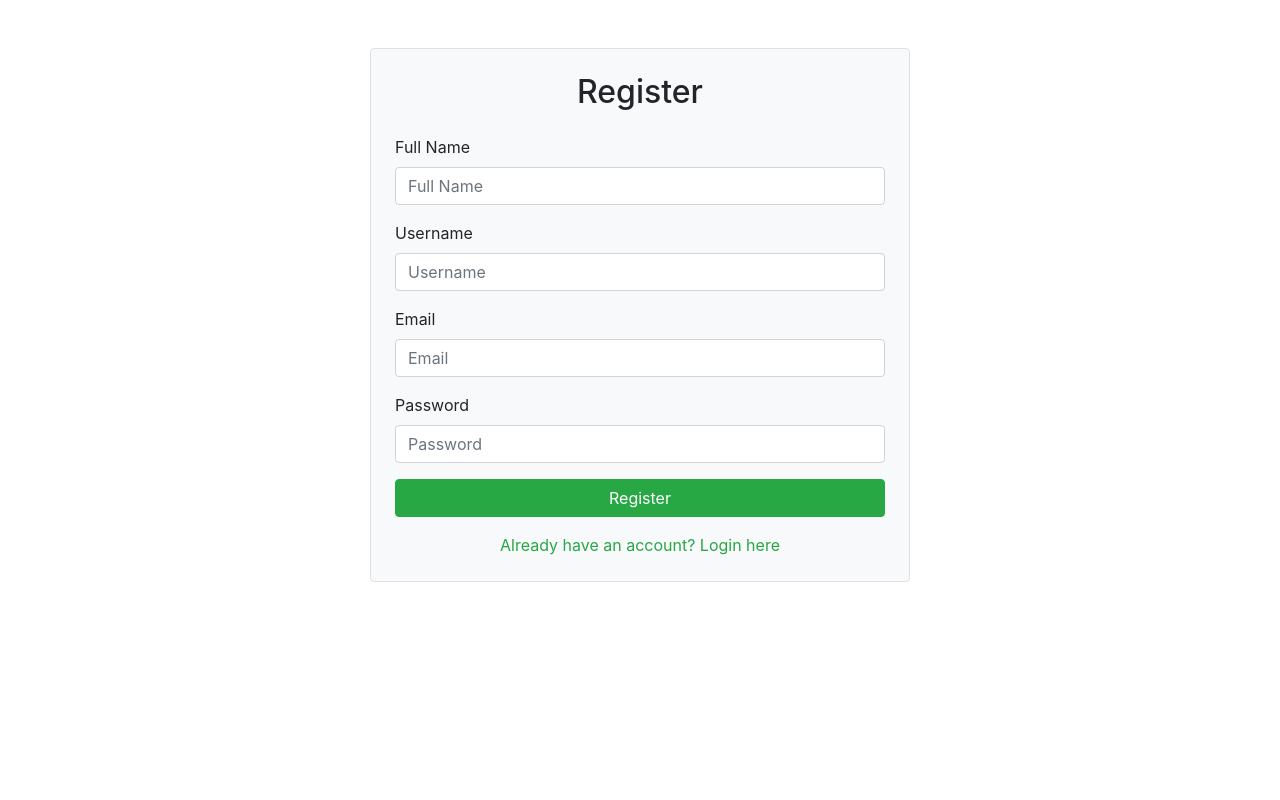
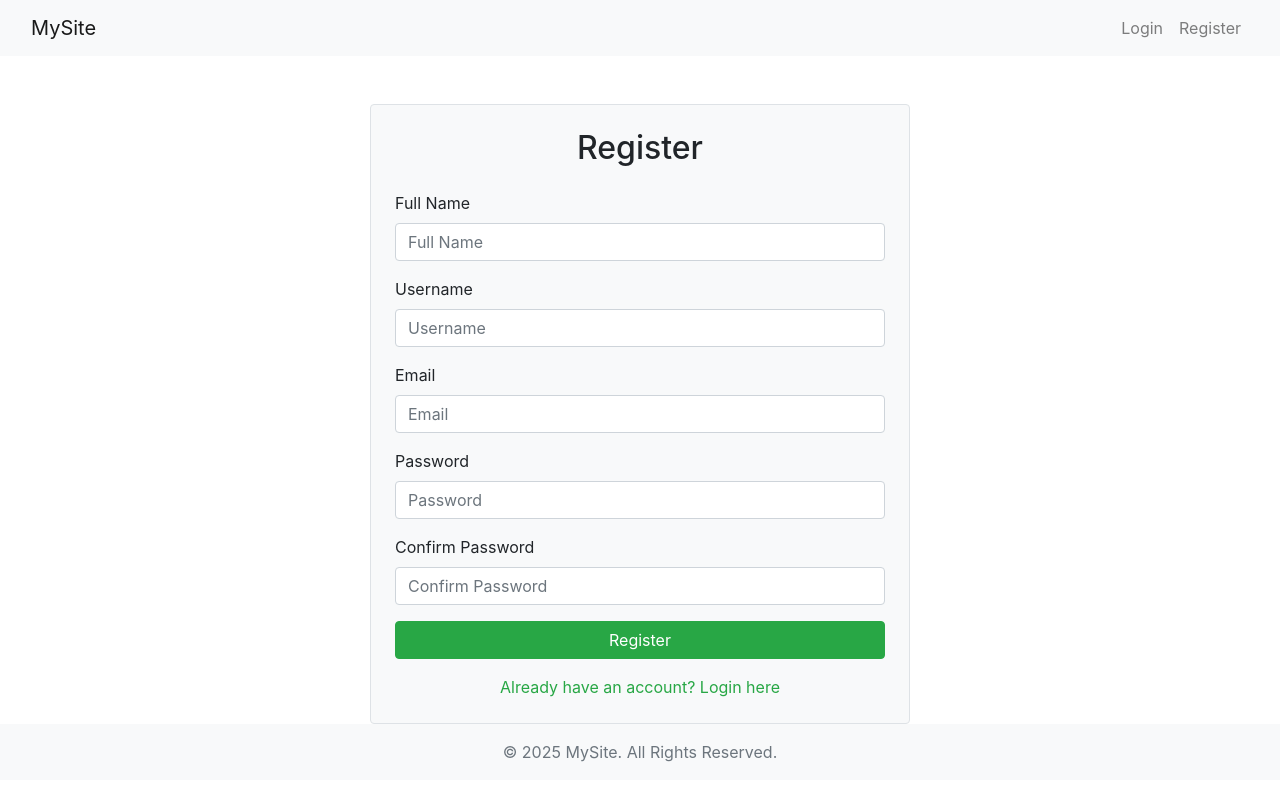
Before and after one commit to VrushaliChaudhari43/Login-System, a PHP site: page /register.php in a window 1280 px wide. Run offline with PHP 8.4, Linux system fonts and the light colour scheme; some libraries are stand-ins or nearby versions.

Commit message:
Updated features or fixed bugs

```diff
--- /dev/null
+++ b/footer.php
@@ -0,0 +1,15 @@
+<?php
+// footer.php
+?>
+<footer class="footer bg-light text-center py-3">
+    <div class="container">
+        <span class="text-muted">&copy; 2025 MySite. All Rights Reserved.</span>
+    </div>
+</footer>
+
+<!-- Optional JavaScript; Bootstrap Bundle with Popper -->
+<script src="https://cdn.jsdelivr.net/npm/bootstrap@5.3.0/dist/js/bootstrap.bundle.min.js"></script>
+</body>
+</html>
+<!-- // In the footer.php file, we have added a footer section with a copyright notice.
+ We have also included the Bootstrap JavaScript bundle with Popper JS for the dropdown menu to work correctly. -->
--- /dev/null
+++ b/header.php
@@ -0,0 +1,56 @@
+<?php
+
+// Check if user is logged in
+$isLoggedIn = isset($_SESSION['user_id']);
+
+?>
+
+<!DOCTYPE html>
+<html lang="en">
+<head>
+    <meta charset="UTF-8">
+    <meta name="viewport" content="width=device-width, initial-scale=1.0">
+    <title>Login System</title>
+    <!-- Bootstrap CSS -->
+    <link href="https://cdn.jsdelivr.net/npm/bootstrap@5.3.0/dist/css/bootstrap.min.css" rel="stylesheet">
+    <!-- Your custom styles (optional) -->
+    <link rel="stylesheet" href="styles.css">
+</head>
+<body>
+    <header>
+        <nav class="navbar navbar-expand-lg navbar-light bg-light">
+            <div class="container-fluid">
+                <a class="navbar-brand" href="login.php">MySite</a>
+                <button class="navbar-toggler" type="button" data-bs-toggle="collapse" data-bs-target="#navbarNav"
+                    aria-controls="navbarNav" aria-expanded="false" aria-label="Toggle navigation">
+                    <span class="navbar-toggler-icon"></span>
+                </button>
+                <div class="collapse navbar-collapse" id="navbarNav">
+                    <ul class="navbar-nav ms-auto">
+                        <?php if ($isLoggedIn): ?>
+                            <li class="nav-item">
+                                <a class="nav-link" href="dashboard.php">Dashboard</a>
+                            </li>
+                            <li class="nav-item">
+                                <a class="nav-link" href="logout.php">Logout</a>
+                            </li>
+                        <?php else: ?>
+                            <li class="nav-item">
+                                <a class="nav-link" href="login.php">Login</a>
+                            </li>
+                            <li class="nav-item">
+                                <a class="nav-link" href="register.php">Register</a>
+                            </li>
+                        <?php endif; ?>
+                    </ul>
+                </div>
+            </div>
+        </nav>
+    </header>
+
+    <!-- Your page content goes here -->
+
+    <!-- Bootstrap Bundle with Popper JS -->
+    <script src="https://cdn.jsdelivr.net/npm/bootstrap@5.3.0/dist/js/bootstrap.bundle.min.js"></script>
+</body>
+</html>
--- a/register.php
+++ b/register.php
@@ -1,4 +1,5 @@
 <?php
+require 'header.php'; // Include the header file
 require 'db.php';
 
 if ($_SERVER["REQUEST_METHOD"] == "POST") {
@@ -8,19 +9,31 @@ if ($_SERVER["REQUEST_METHOD"] == "POST") {
     $email = filter_var(trim($_POST['email']), FILTER_SANITIZE_EMAIL);
     $password = password_hash(trim($_POST['password']), PASSWORD_BCRYPT); // Hash the password
 
+    // Check if the username already exists
+    $checkUserStmt = $conn->prepare("SELECT id FROM users WHERE username = ?");
+    $checkUserStmt->bind_param("s", $username);
+    $checkUserStmt->execute();
+    $checkUserStmt->store_result();
+
+    if ($checkUserStmt->num_rows > 0) {
+        echo "<div class='alert alert-danger' role='alert'>Username already exists. Please choose a different username.</div>";
+        $checkUserStmt->close();
+    }else{
         // Prepare an SQL statement to insert the new user into the database
         $stmt = $conn->prepare("INSERT INTO users (username, email, password) VALUES (?, ?, ?)");
         $stmt->bind_param("sss", $username, $email, $password); // Bind parameters
 
         // Execute the statement and check for success
         if ($stmt->execute()) {
-        echo "Registration successful! <a href='login.php'>Login here</a>";
+            echo '<div class="alert alert-danger text-center" role="alert">Registration successful! <a href="login.php" class="alert-link">Login here</a></div>';
         } else {
-        echo "Error: " . $stmt->error;
+            echo "<div class='alert alert-danger' role='alert'>Error: " . $stmt->error . "</div>";
+        }
+            $stmt->close();
+
     }
 
     // Close the statement
-    $stmt->close();
 }
 ?>
 
@@ -36,7 +49,7 @@ if ($_SERVER["REQUEST_METHOD"] == "POST") {
     <div class="container">
         <div class="row justify-content-center">
             <div class="col-md-6">
-                <form method="post" class="mt-5 p-4 border rounded bg-light">
+                <form method="post" class="mt-5 p-4 border rounded bg-light" onsubmit="return validateForm()">
                     <h2 class="text-center mb-4">Register</h2>
                     <div class="form-group">
                         <label for="fullname">Full Name</label>
@@ -48,11 +61,15 @@ if ($_SERVER["REQUEST_METHOD"] == "POST") {
                     </div>
                     <div class="form-group">
                         <label for="email">Email</label>
-                        <input type="email" id="email" name="email" class="form-control" placeholder="Email" required>
+                        <input type="email" id="email" name="email" class="form-control" placeholder="Email" >
                     </div>
                     <div class="form-group">
                         <label for="password">Password</label>
-                        <input type="password" id="password" name="password" class="form-control" placeholder="Password" required>
+                        <input type="password" id="password" name="password" class="form-control" placeholder="Password" >
+                    </div>
+                    <div class="form-group">
+                        <label for="confirm_password">Confirm Password</label>
+                        <input type="password" id="confirm_password" name="confirm_password" class="form-control" placeholder="Confirm Password" >
                     </div>
                     <button type="submit" class="btn btn-success btn-block">Register</button>
                     <a href="login.php" class="d-block text-center mt-3 text-success">Already have an account? Login here</a>
@@ -63,5 +80,52 @@ if ($_SERVER["REQUEST_METHOD"] == "POST") {
     <script src="https://code.jquery.com/jquery-3.5.1.slim.min.js"></script>
     <script src="https://cdn.jsdelivr.net/npm/@popperjs/core@2.5.4/dist/umd/popper.min.js"></script>
     <script src="https://stackpath.bootstrapcdn.com/bootstrap/4.5.2/js/bootstrap.min.js"></script>
+    <script>
+        function validateForm() {
+            var fullname = document.getElementById('fullname').value;
+            var username = document.getElementById('username').value;
+            var email = document.getElementById('email').value;
+            var password = document.getElementById('password').value;
+
+            if (fullname == "" || username == "" || email == "" || password == "" || confirmPassword == "") {
+                alert("All fields must be filled out");
+                if (fullname == "") {
+                    document.getElementById('fullname').focus();
+                } else if (username == "") {
+                    document.getElementById('username').focus();
+                } else if (email == "") {
+                    document.getElementById('email').focus();
+                } else if (password == "") {
+                    document.getElementById('password').focus();
+                } else if (confirmPassword == "") {
+                    document.getElementById('confirm_password').focus();
+                }
+                return false;
+            }
+
+            var emailPattern = /^[^\s@]+@[^\s@]+\.[^\s@]+$/;
+            if (!emailPattern.test(email)) {
+                alert("Please enter a valid email address");
+                return false;
+            }
+
+            if (password.length < 6) {
+                alert("Password must be at least 6 characters long");
+                return false;
+            }
+
+            var confirmPassword = document.getElementById('confirm_password').value;
+            if (password !== confirmPassword) {
+                alert("Passwords do not match");
+                return false;
+            }
+
+            return true;
+        }
+    </script>
+
+<?php
+require 'footer.php'; // Include the footer file
+?>
 </body>
 </html>
```
Also changed, not shown: dashboard.php (+22 -39 lines), login.php (+9 -4 lines). Lines whose indentation alone changed are shown as unchanged.
